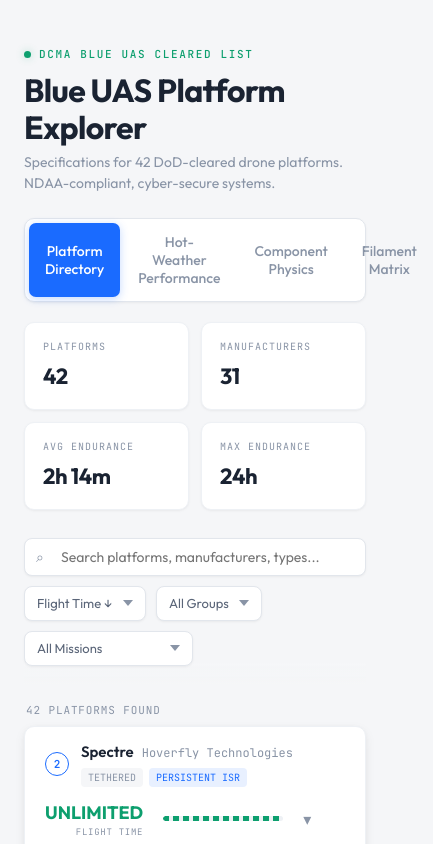
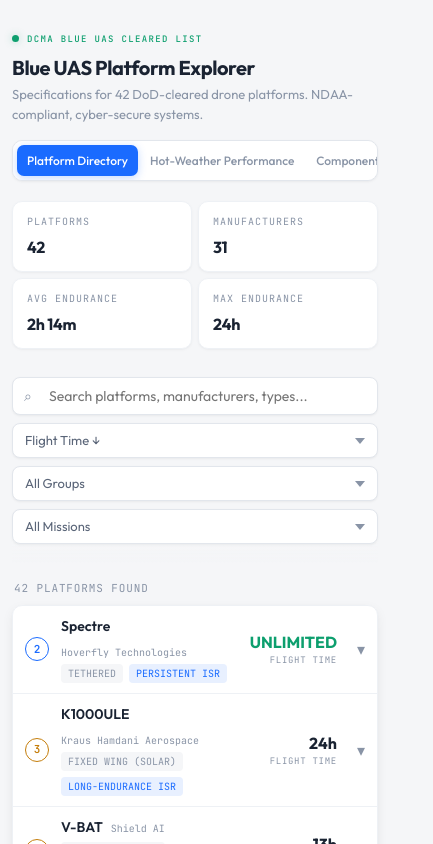
Before and after one commit to MatthewK84/blue_uas_starter, a React (Vite) app: page / in a window 390 px wide. Shown: the top 844 px of the page, 433 px wide, since content can reach past the window. Built offline with nearby package versions, Linux system fonts and the light colour scheme.

Commit message:
Add files via upload

```diff
--- a/src/App.tsx
+++ b/src/App.tsx
@@ -42,7 +42,7 @@
       style={{ animation: `fadeUp 0.35s ease ${index * 0.015}s both` }}>
       <div className="top-row">
         <GroupBadge group={drone.group} />
-        <div style={{ flex: 1, minWidth: 180 }}>
+        <div style={{ flex: 1, minWidth: 0 }}>
           <div style={{ display: 'flex', alignItems: 'baseline', gap: 8, flexWrap: 'wrap' }}>
             <span className="model-name">{drone.model}</span>
             <span className="mfr-name">{drone.manufacturer}</span>
--- a/src/index.css
+++ b/src/index.css
@@ -719,16 +719,225 @@
 }
 
 /* ═══════════════════════════════════════════
- * RESPONSIVE
+ * RESPONSIVE — TABLET (≤768px)
  * ═══════════════════════════════════════════ */
 
 @media (max-width: 768px) {
-  .cascade-grid { flex-direction: column; }
-  .cascade-arrow { transform: rotate(90deg); }
-  .control-row { flex-direction: column; }
-  .chem-header, .chem-row { grid-template-columns: 1fr 1fr 1fr; font-size: 11px; }
-  .mat-header, .mat-row { grid-template-columns: 1fr 0.5fr 0.5fr 0.5fr; }
-  .mat-header span:nth-child(n+5), .mat-row span:nth-child(n+5) { display: none; }
+  .app-container { padding: 0 16px; }
+  .app-header h1 { font-size: 26px; }
+  .app-header .subtitle { font-size: 13px; }
+
+  /* Tabs: horizontal scroll instead of crush */
+  .tabs {
+    overflow-x: auto;
+    -webkit-overflow-scrolling: touch;
+    scrollbar-width: none;
+    flex-wrap: nowrap;
+  }
+  .tabs::-webkit-scrollbar { display: none; }
+  .tab-btn {
+    flex: 0 0 auto;
+    font-size: 13px;
+    padding: 9px 14px;
+    white-space: nowrap;
+  }
+
+  /* Controls: stack selects */
+  .controls { gap: 8px; }
+  .search-wrap { flex: 1 1 100%; }
+  .filter-select { flex: 1 1 calc(50% - 4px); min-width: 0; }
+
+  /* Drone cards */
+  .drone-card { padding: 12px 14px; }
+
+  /* Stats: 2-up grid */
+  .stats-row { grid-template-columns: repeat(2, 1fr); gap: 8px; }
+  .stat-card .stat-value { font-size: 18px; }
+
+  /* Component Physics: stack controls */
+  .control-row { flex-direction: column; gap: 16px; }
+  .control-group { min-width: 0; }
+
+  /* Cascade: vertical flow */
+  .cascade-grid {
+    flex-direction: column;
+    align-items: stretch;
+    padding: 14px;
+    gap: 4px;
+  }
+  .cascade-card { min-width: 0; }
+  .cascade-arrow { transform: rotate(90deg); text-align: center; }
+
+  /* Chemistry table: drop 2 least-important columns */
+  .chem-header, .chem-row {
+    grid-template-columns: 1.4fr 1fr 0.8fr 0.8fr;
+    font-size: 11px;
+    gap: 6px;
+  }
+  .chem-header span:nth-child(2),
+  .chem-row span:nth-child(2),
+  .chem-header span:nth-child(5),
+  .chem-row span:nth-child(5) { display: none; }
+
+  /* Airframe materials table: hide UV + Best Use */
+  .mat-header, .mat-row {
+    grid-template-columns: 1.3fr 0.5fr 0.5fr 0.5fr 0.5fr;
+    gap: 4px;
+  }
+  .mat-header span:nth-child(5),
+  .mat-row span:nth-child(5),
+  .mat-header span:nth-child(6),
+  .mat-row span:nth-child(6) { display: none; }
+
+  /* Battery go/no-go: wrap */
+  .batt-gonogo { flex-wrap: wrap; gap: 10px; padding: 14px 16px; }
+  .gonogo-temp { margin-left: 0; flex-basis: 100%; }
+
+  /* Environment readouts: 2 columns */
+  .env-readouts { grid-template-columns: repeat(2, 1fr); }
+  .env-readout-value { font-size: 17px; }
+
+  /* Surface comparison: stack */
+  .surface-compare { flex-direction: column; gap: 8px; }
+  .surface-box { min-width: 0; }
+  .surface-vs { display: none; }
+
+  /* Chart cards: less padding */
+  .chart-card { padding: 16px; }
+
+  /* Spec grid: 2-column */
+  .spec-grid { grid-template-columns: repeat(2, 1fr); gap: 8px; }
+
+  /* Filament matrix */
   .fm-controls { flex-direction: column; }
-  .fm-legend-bar { flex-direction: column; gap: 12px; }
+  .fm-legend-bar { flex-direction: column; gap: 10px; padding: 10px 14px; }
+  .fm-legend-cubes { gap: 6px; }
+
+  /* Cascade result: smaller text */
+  .cascade-result-row { font-size: 12px; gap: 8px; }
+  .cascade-result-row.highlight { margin: 4px -16px; padding: 10px 16px; }
+
+  /* Chart tooltip: constrain width */
+  .custom-tooltip { max-width: 260px; }
+
+  /* Popup */
+  .drone-popup { padding: 14px; }
+
+  /* Footer */
+  .app-footer { font-size: 10px; padding: 20px 0 36px; }
 }
+
+/* ═══════════════════════════════════════════
+ * RESPONSIVE — LARGE PHONE (≤640px)
+ * ═══════════════════════════════════════════ */
+
+@media (max-width: 640px) {
+  .app-header h1 { font-size: 22px; }
+
+  /* Hide flight bar — not enough room alongside model name */
+  .flight-bar-track { display: none; }
+  .flight-time-display { min-width: 60px; }
+  .flight-time-display .value { font-size: 16px; }
+
+  /* Cascade cards: compact */
+  .cascade-big { font-size: 15px; }
+  .cascade-card { padding: 10px 12px; }
+
+  /* Cascade result: stack label above value */
+  .cascade-result-row {
+    flex-direction: column;
+    align-items: flex-start;
+    gap: 2px;
+    padding: 8px 0;
+  }
+  .cascade-result-row.highlight {
+    flex-direction: column;
+    align-items: flex-start;
+  }
+  .cascade-result-val { font-size: 14px; }
+
+  /* Environment readouts: still 2-col but tighter */
+  .env-readout { padding: 10px 12px; }
+  .env-readout-value { font-size: 15px; }
+
+  /* Charts: shorter */
+  .recharts-wrapper { font-size: 10px; }
+
+  /* Battery go/no-go: tighter */
+  .gonogo-badge { padding: 5px 12px; font-size: 12px; }
+  .gonogo-desc { font-size: 13px; }
+
+  /* Section descriptions */
+  .section-desc { font-size: 12px; }
+}
+
+/* ═══════════════════════════════════════════
+ * RESPONSIVE — SMALL PHONE (≤480px)
+ * ═══════════════════════════════════════════ */
+
+@media (max-width: 480px) {
+  .app-container { padding: 0 12px; }
+  .app-header { padding: 24px 0 16px; }
+  .app-header h1 { font-size: 20px; }
+  .app-header .status-label { font-size: 9px; }
+
+  /* Tabs: even more compact */
+  .tab-btn { font-size: 12px; padding: 8px 10px; }
+
+  /* Stats: single column */
+  .stats-row { grid-template-columns: 1fr 1fr; gap: 6px; }
+  .stat-card { padding: 12px 14px; }
+  .stat-card .stat-value { font-size: 16px; }
+
+  /* Filter selects: full width each */
+  .filter-select { flex: 1 1 100%; }
+
+  /* Drone cards: tighter */
+  .drone-card { padding: 10px 12px; }
+  .model-name { font-size: 14px; }
+  .mfr-name { font-size: 10px; }
+
+  /* Spec grid: single column */
+  .spec-grid { grid-template-columns: 1fr; }
+
+  /* Chemistry table: 3-column minimal */
+  .chem-header, .chem-row {
+    grid-template-columns: 1fr 0.7fr 0.7fr;
+    gap: 4px;
+    padding: 6px 8px;
+    font-size: 10px;
+  }
+  .chem-header span:nth-child(n+4),
+  .chem-row span:nth-child(n+4) { display: none; }
+
+  /* Airframe materials: 3 columns */
+  .mat-header, .mat-row {
+    grid-template-columns: 1.2fr 0.5fr 0.4fr;
+    padding: 6px 8px;
+    font-size: 10px;
+  }
+  .mat-header span:nth-child(n+4),
+  .mat-row span:nth-child(n+4) { display: none; }
+
+  /* Environment readouts: single column */
+  .env-readouts { grid-template-columns: 1fr; }
+
+  /* Mitigation items */
+  .mitigation-item { font-size: 12px; }
+
+  /* Chart cards */
+  .chart-card { padding: 12px; }
+  .chart-card h3 { font-size: 13px; }
+  .chart-card .chart-subtitle { font-size: 11px; }
+  .legend-row { gap: 12px; }
+  .legend-item { font-size: 11px; }
+
+  /* Graphics section */
+  .graphics-section h2,
+  .physics-tab h2,
+  .fm-tab h2 { font-size: 18px; }
+
+  /* Filament matrix legend: more compact */
+  .fm-legend-bar { padding: 8px 12px; }
+  .fm-legend-title { font-size: 9px; }
+}
```
